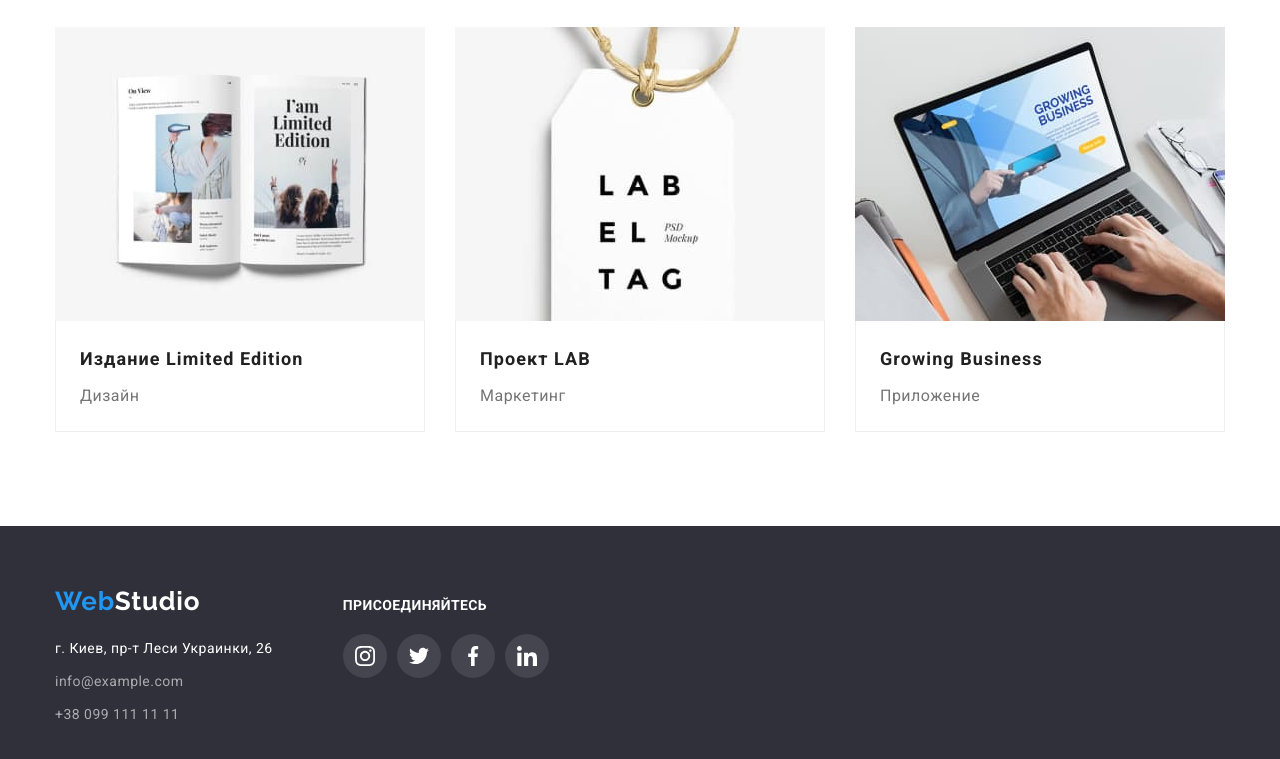
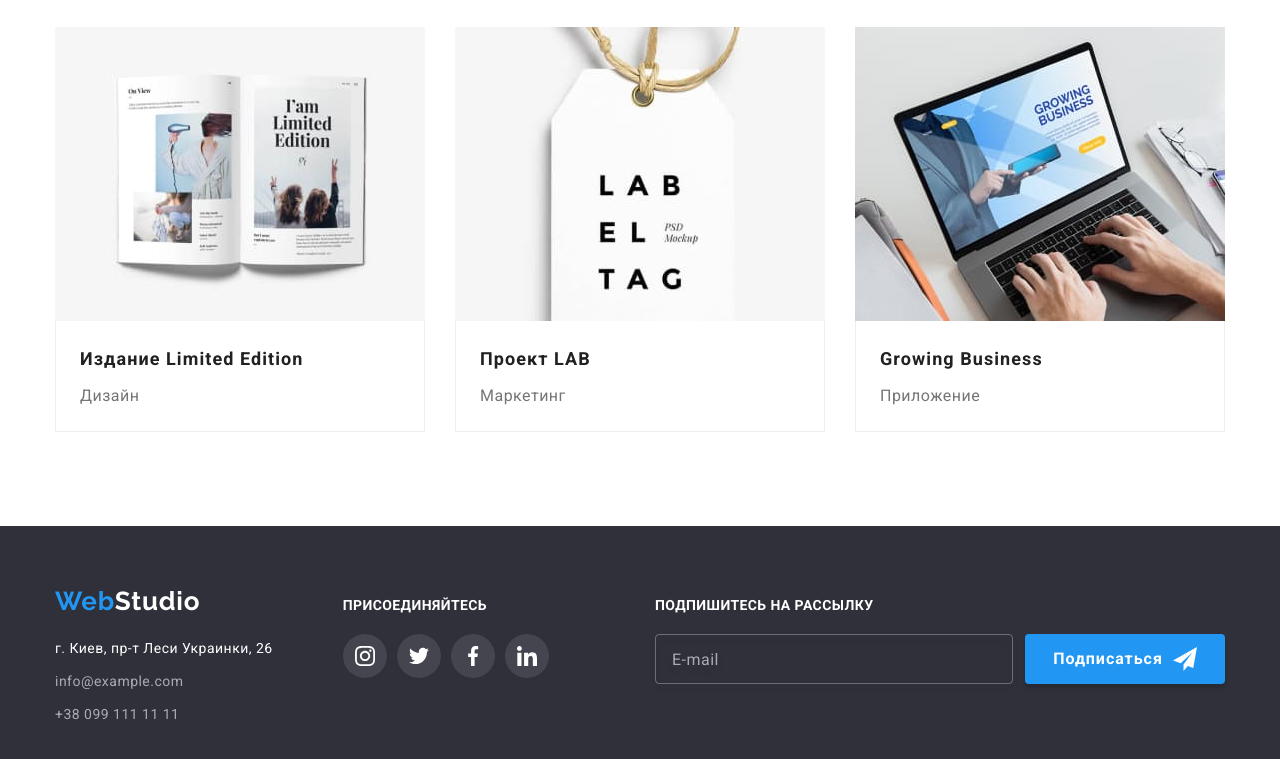
Before and after one commit to Irka-Bodnariuk/goit-markup-hw-06, a plain HTML site: page portfolio.html in a window 1280 px wide. Shown: the part 1106-1865 px from the top of the page. Drawn offline with nearby package versions, Linux system fonts and the light colour scheme.

Commit message:
footer portfolio commit

```diff
--- a/css/styles.css
+++ b/css/styles.css
@@ -540,6 +540,7 @@ p {
   font-size: 16px;
   line-height: 1.25;
   letter-spacing: 0.03em;
+  /* color: var(--accent-color); */
   color: rgba(255, 255, 255, 0.6);
   border: 1px solid rgba(255, 255, 255, 0.3);
   filter: drop-shadow(0px 4px 4px rgba(0, 0, 0, 0.15));
--- a/portfolio.html
+++ b/portfolio.html
@@ -356,6 +356,30 @@
             </li>
           </ul>
         </div>
+
+        <div class="subscribe">
+          <p class="subscribe-title">Подпишитесь на рассылку</p>
+          <form class="subscribe-form">
+            <div class="subscribe-field">
+              <input
+                type="email"
+                name="subscribe-email"
+                id="subscribe-email"
+                placeholder="E-mail"
+                class="subscribe-input"
+                required
+              />
+              <label for="subscribe-email" class="subscribe-label visually-hidden"></label>
+            </div>
+
+            <button type="submit" class="subscribe-button">
+              Подписаться
+              <svg class="button-icon" width="24" height="24">
+                <use href="./images/icons.svg#icon-send-white"></use>
+              </svg>
+            </button>
+          </form>
+        </div>
       </div>
     </footer>
   </body>
```
